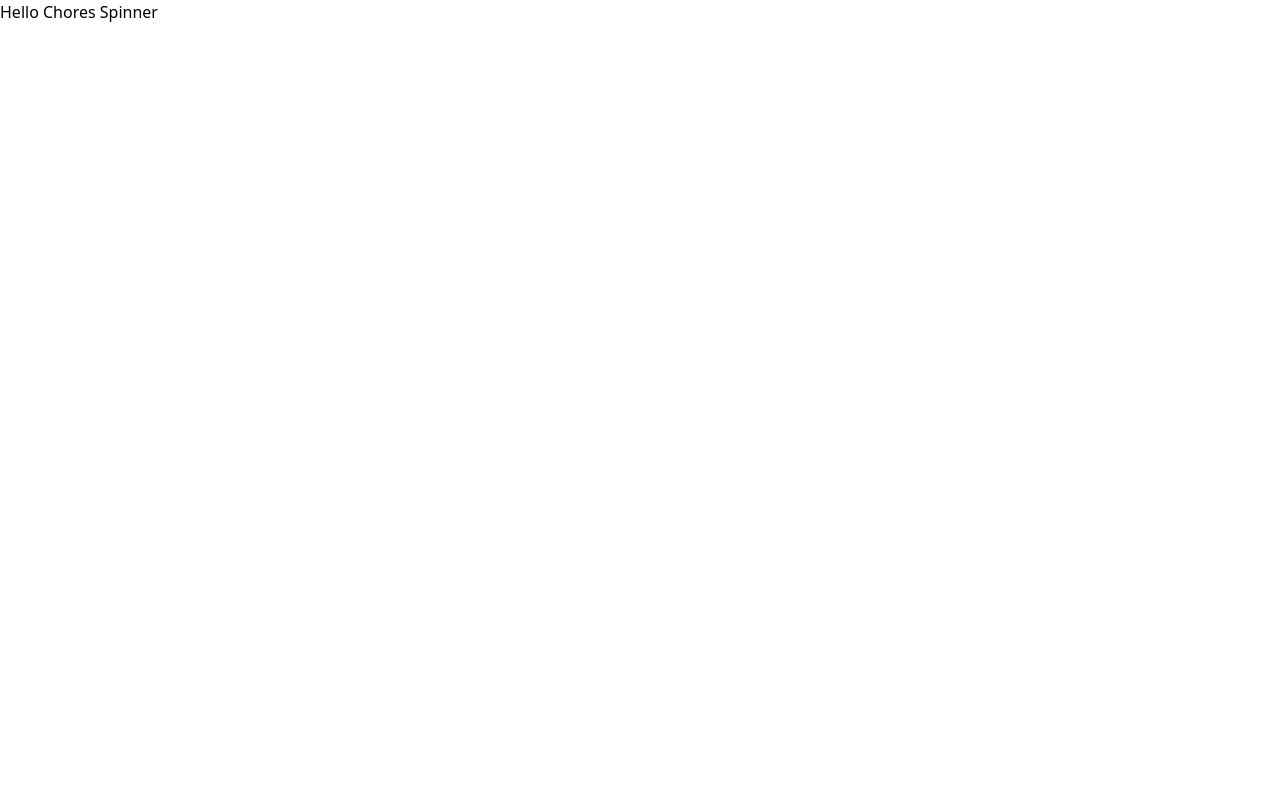
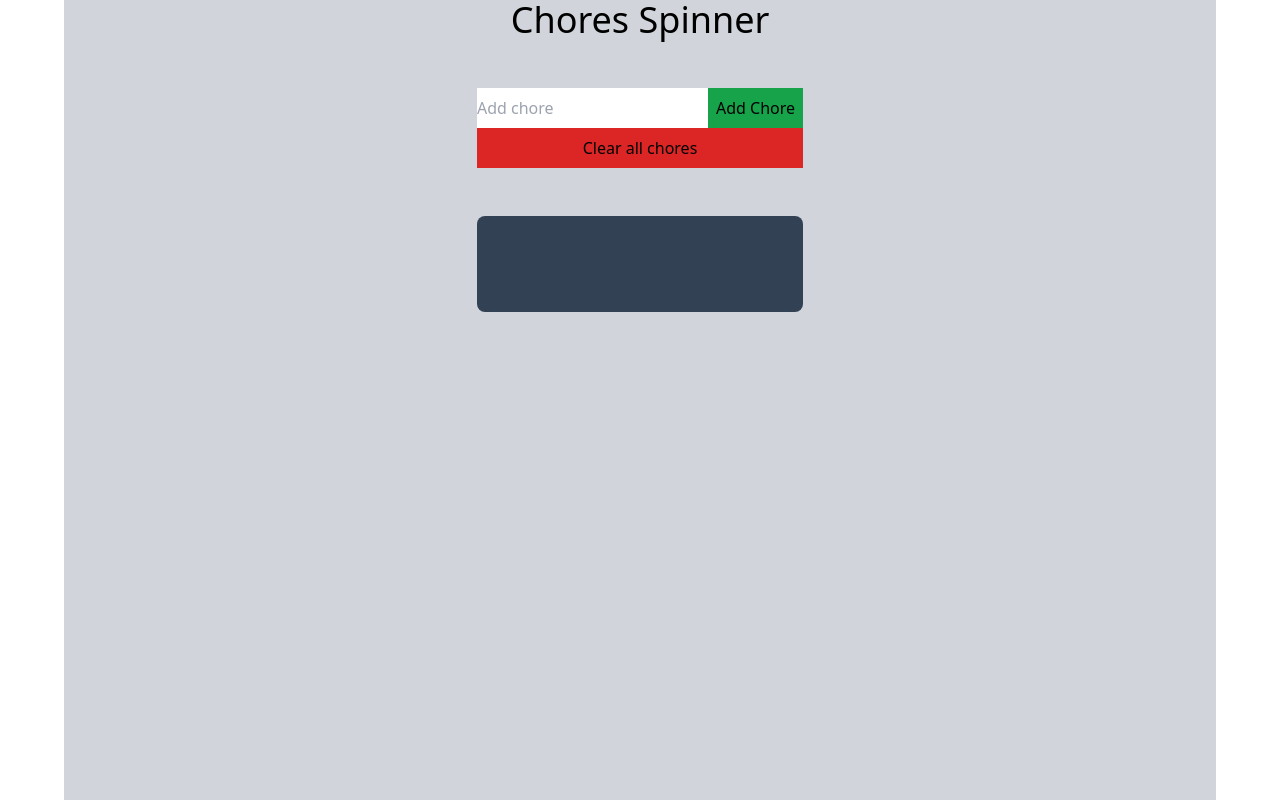
Before and after one commit to PalmenDev/ChoresSpinner, a React (Vite) app in the folder ChoresSpinner/: page / in a window 1280 px wide. Built offline with nearby package versions, Linux system fonts and the light colour scheme.

Commit message:
Add chores and delete

```diff
--- a/ChoresSpinner/src/App.jsx
+++ b/ChoresSpinner/src/App.jsx
@@ -1,9 +1,14 @@
+import ChoresFactory from "./components/choresFactory"
+
 function App() {
 
   return (
     <>
-      <div>
-        <h1>Hello Chores Spinner</h1>
+      <div className="max-w-6xl mx-auto min-h-screen bg-gray-300">
+        <h1 className="text-center text-4xl">Chores Spinner</h1>
+        <div className="mx-auto">
+        <ChoresFactory/>
+        </div>
       </div>
     </>
   )
--- /dev/null
+++ b/ChoresSpinner/src/components/ChoresFactory.jsx
@@ -0,0 +1,33 @@
+import {useState} from 'react'
+
+function ChoresFactory() {
+const [choreName, setChoresName] = useState('');
+let [chores, setChores] = useState([]);
+
+let choresId = 0;
+
+const clearAllChores = () => {
+   setChores([]);
+}
+
+  return (
+    <div className='w-full mx-auto justify-center grid mt-12'>
+    <div className='flex'>
+            <input type='text' placeholder='Add chore' onChange={e => setChoresName(e.target.value)}/>
+            <button type='submit' className='p-2 bg-green-600' onClick={() => {
+                setChores([...chores, {id: choresId++, name: choreName}])
+            }}> Add Chore </button>
+    </div>
+        <button className='p-2 bg-red-600' onClick={clearAllChores}> Clear all chores </button>
+    <div className='mt-12 bg-slate-700 rounded-lg p-12'>
+        <ul>
+            {chores.map(chore => (
+                <li key={chore.id}>{chore.name}</li>
+            ))}
+        </ul>
+    </div>
+    </div>
+  )
+}
+
+export default ChoresFactory
```
